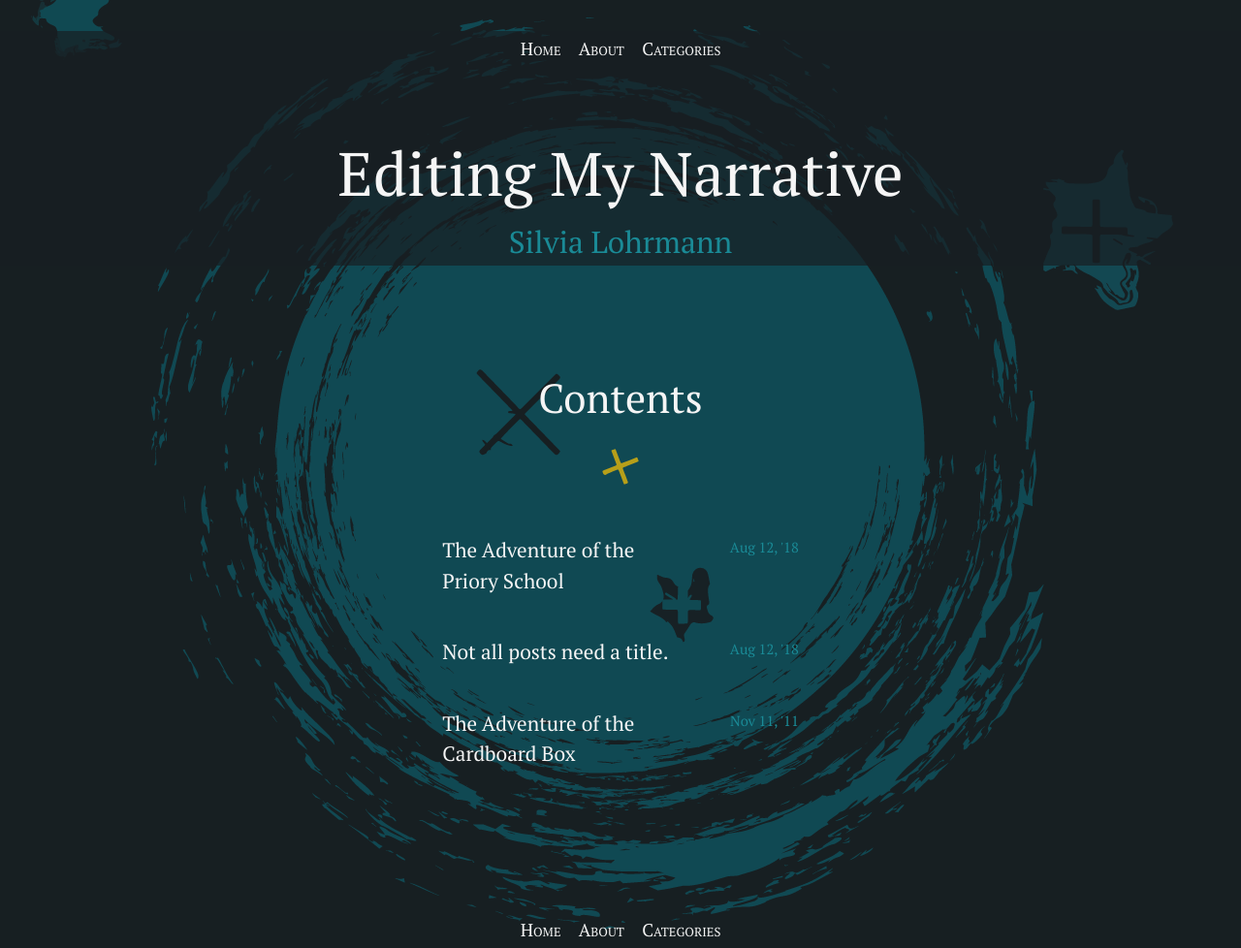
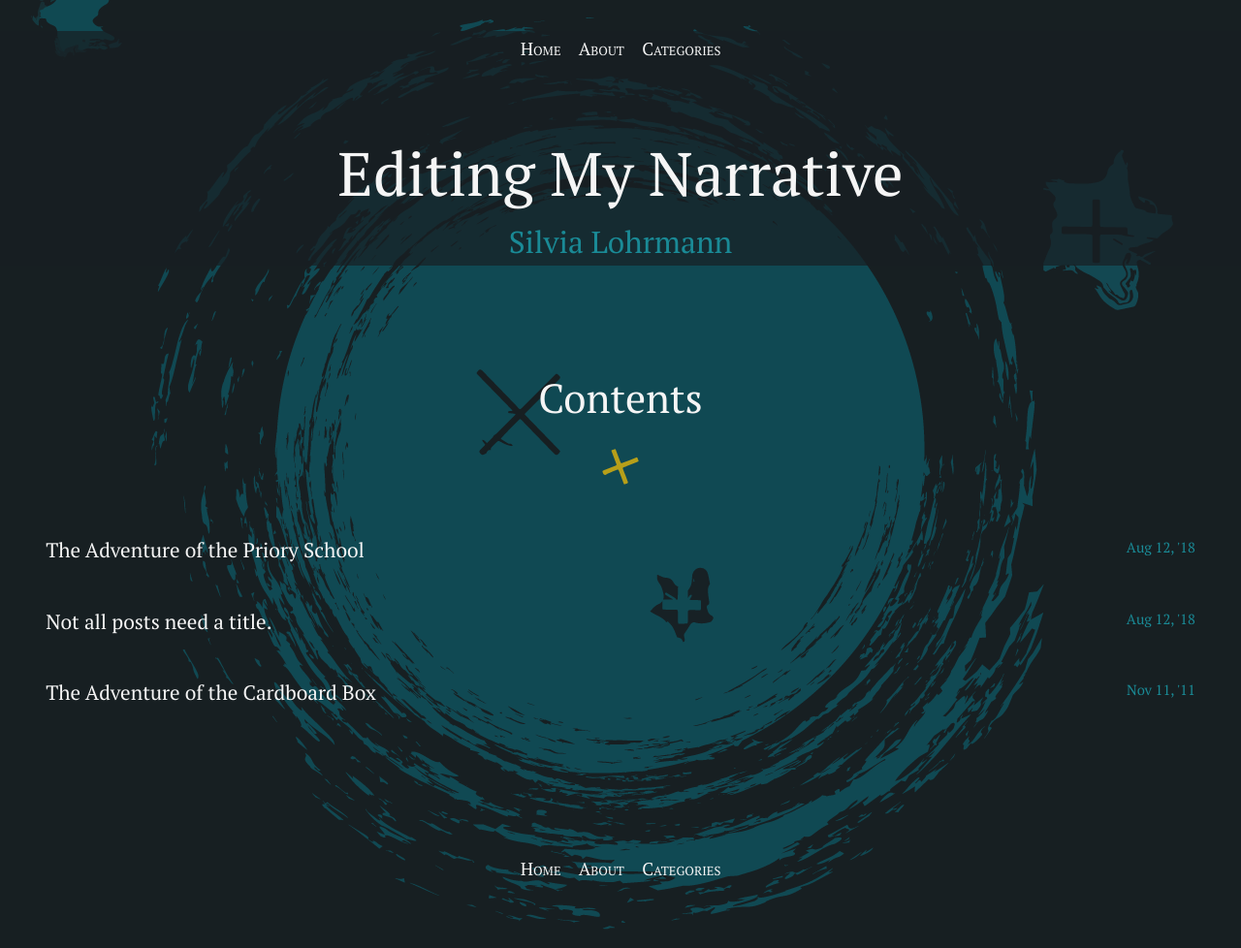
Before and after one commit to silvialohrmann/editorial, a Jekyll site: the page built from index.html, in a window 1280 px wide. Shown: the whole page at 97% size. Built offline with Jekyll 4.4.1, drawn with Linux system fonts in a browser that asks for light colours; the list of posts is cut into pages by our own code.

Commit message:
Update _base.scss

```diff
--- a/_sass/_base.scss
+++ b/_sass/_base.scss
@@ -136,7 +136,6 @@ figcaption {
 }
 
 .home {
-  max-width: 18em;
   margin: auto;
   padding: 4em 2em;
   color: $for-dark-background;
```
